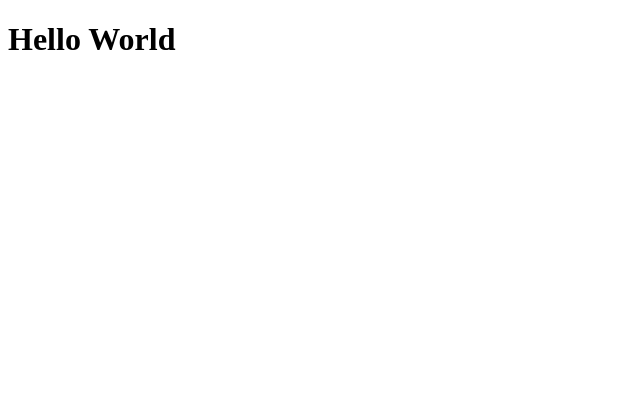
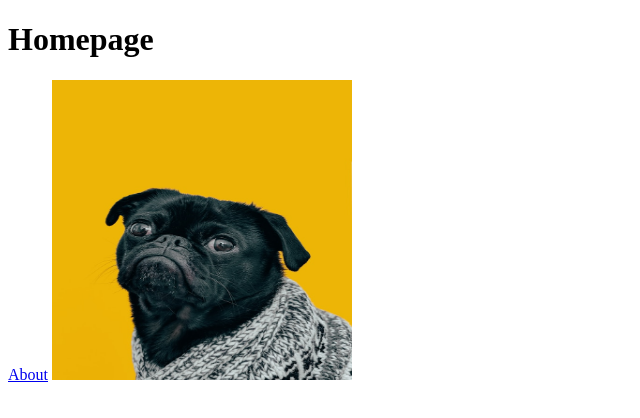
Before and after one commit to sblackwell77/html-boilerplate, a plain HTML site: page index.html in a window 1280 px wide. Shown: the whole page, without its empty margins (0-640 px from the left). Drawn offline with Linux system fonts and the light colour scheme.

Commit message:
Add a missing link and alt to logo Screen readers wont read the images without this info.

```diff
--- a/index.html
+++ b/index.html
@@ -5,6 +5,8 @@
     <title>My First Webpage</title>
 </head>
 <body>
-    <h1>Hello World</h1>
+    <h1>Homepage</h1>
+    <a href="odin-links-and-images/pages/about.html">About</a>
+    <img src="odin-links-and-images/images/dog.jpg" height="300" width="300">
 </body>
 </html>
```
Also changed, not shown: odin-links-and-images/pages/about.html (added, +12 -0 lines), odin-links-and-images/images/dog.jpg (added).
